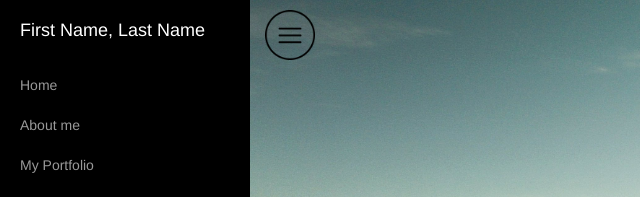
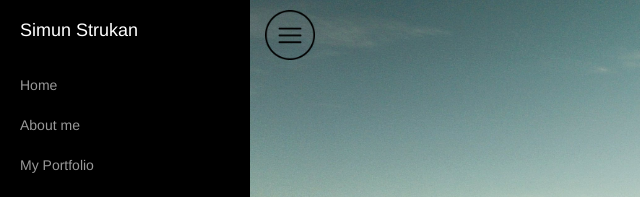
Before and after one commit to Struki84/MyHomepage, a plain HTML site: page index.html in a window 1280 px wide. Shown: the top 197 px of the page, 0-640 px from the left. Drawn offline with Linux system fonts and the light colour scheme; a script that the page names is missing.

Commit message:
Added name

```diff
--- a/index.html
+++ b/index.html
@@ -29,7 +29,7 @@
             <ul class="sidebar-nav">
                 <li class="sidebar-brand">
                     <a href="#">
-                        First Name, Last Name
+                        Simun Strukan
                     </a>
                 </li>
                 <li>
```
